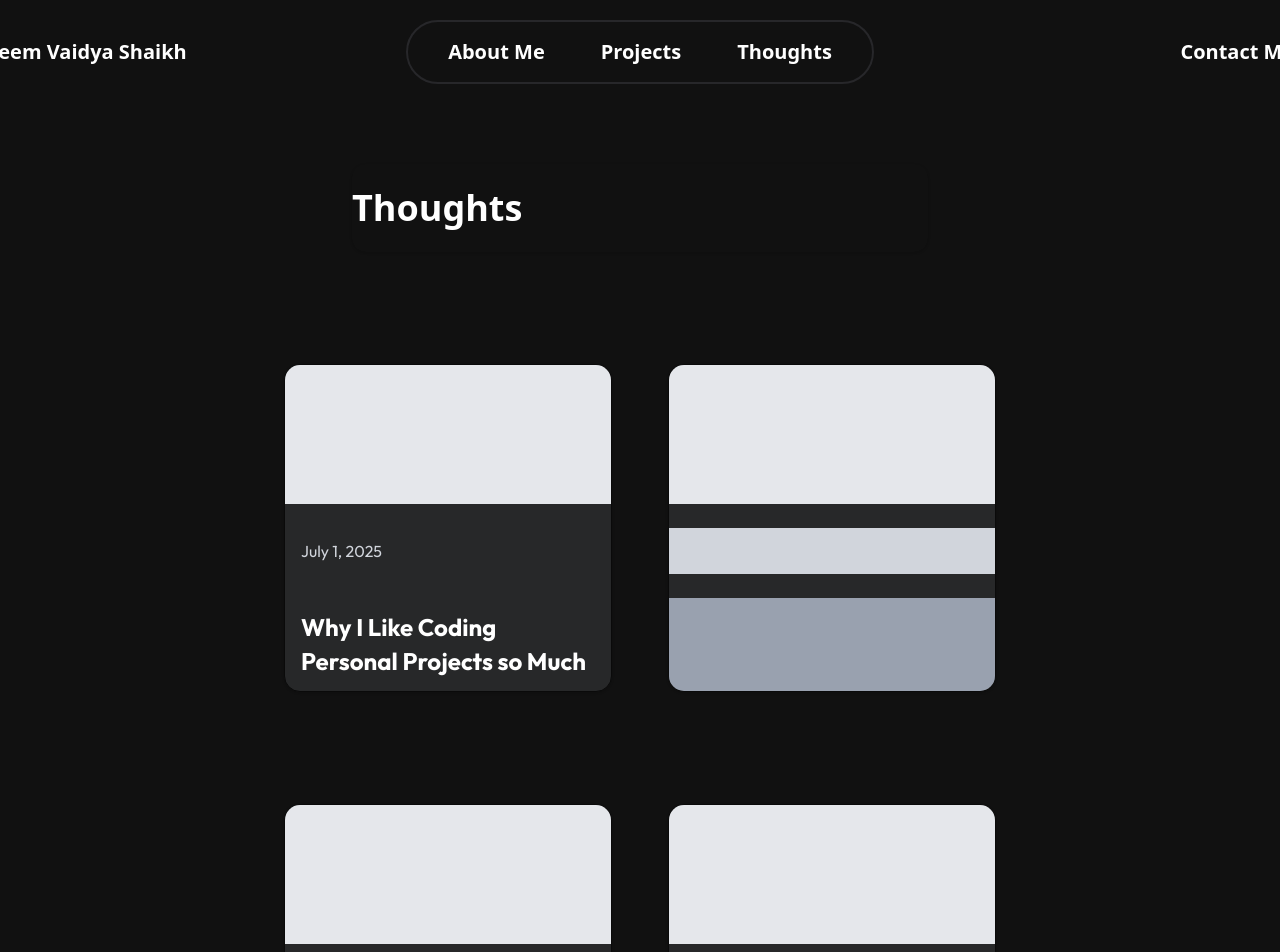
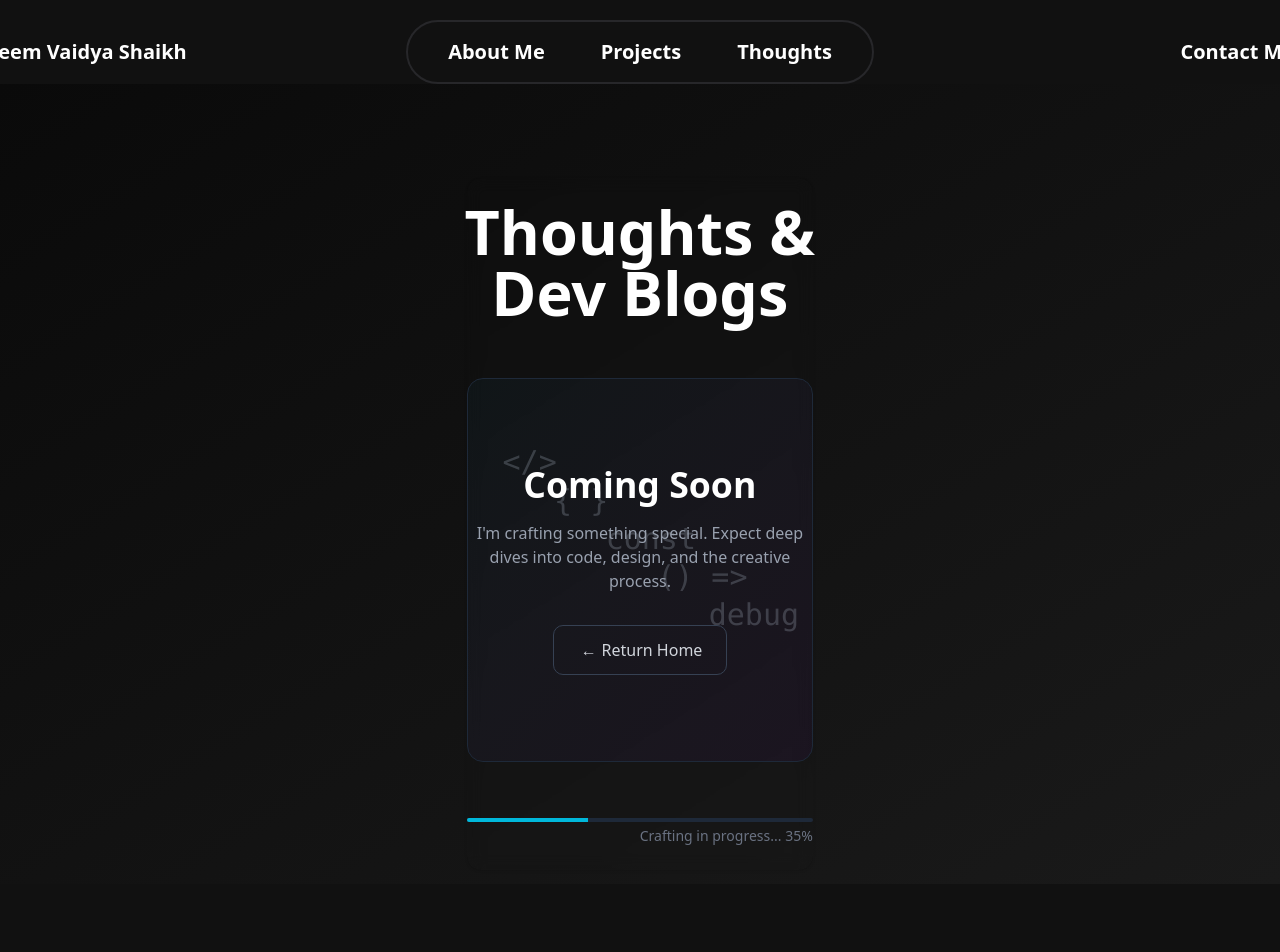
Before and after one commit to AazeemVS/Portfolio-Site, a React (Vite) app in the folder my-portfolio/: page /DevBlogs in a window 1280 px wide. Shown: the top 952 px of the page. After the commit the page ends 884 px from the top, so only its background shows below. Built offline with nearby package versions, Linux system fonts and the light colour scheme.

Commit message:
Added a temporary dev blogs page
I created a temporary dev blogs page so I can launch my page and work on the dev blogs page in the future as a stretch goal.

```diff
--- a/my-portfolio/src/pages/DevBlogs.tsx
+++ b/my-portfolio/src/pages/DevBlogs.tsx
@@ -1,16 +1,22 @@
 import React from "react";
 import { Card } from "@/components/ui/card";
 
-const DevBlogs: React.FC = () => (
-  <>
-    <Card className="border-none mb-8">
-      <h2 className="text-white text-left text-4xl font-bold">Thoughts</h2>
-    </Card>
+import { motion } from "framer-motion";
+import { Link } from "react-router-dom";
 
-    <div className="max-w-3xl mx-auto px-4">
+//const DevBlogs: React.FC = () => (
+//<>
+// <Card className="border-none mb-8">
+//   <h2 className="text-white text-left text-4xl font-bold">Thoughts</h2>
+// </Card>
+
+{
+  /* <div className="max-w-3xl mx-auto px-4">
       <div className="grid grid-cols-2 gap-8">
-        {/* 1st blog */}
-        <Card className="p-0 w-82 h-82 bg-[#272829] border border-2-black rounded-2xl overflow-hidden flex flex-col">
+        {/* 1st blog */
+}
+{
+  /* <Card className="p-0 w-82 h-82 bg-[#272829] border border-2-black rounded-2xl overflow-hidden flex flex-col">
           <div className="h-3/6 bg-gray-200" />
           <div className="h-1/6 flex items-center px-4 text-gray-300 font-outfit text-[16px]">
             July 1, 2025
@@ -20,8 +26,10 @@ const DevBlogs: React.FC = () => (
           </div>
         </Card>
 
-        {/* placeholder blogs */}
-        {[1, 2, 3].map((_, i) => (
+        {/* placeholder blogs */
+}
+{
+  /* {[1, 2, 3].map((_, i) => (
           <Card
             key={i}
             className="p-0 w-82 h-82 bg-[#272829] border border-2-black rounded-2xl overflow-hidden box-border"
@@ -32,8 +40,173 @@ const DevBlogs: React.FC = () => (
           </Card>
         ))}
       </div>
+    </div>  */
+}
+//</>
+//);
+
+//export default DevBlogs;
+
+const DevBlogs: React.FC = () => {
+  const floatingVariants = {
+    initial: { y: 0 },
+    animate: {
+      y: [0, -15, 0],
+      transition: {
+        duration: 8,
+        repeat: Infinity,
+        ease: "easeInOut",
+      },
+    },
+  };
+
+  const pulseVariants = {
+    initial: { scale: 1 },
+    animate: {
+      scale: [1, 1.02, 1],
+      transition: {
+        duration: 4,
+        repeat: Infinity,
+        ease: "easeInOut",
+      },
+    },
+  };
+
+  return (
+    <div className="min-h-screen flex flex-col justify-center items-center px-4 bg-gradient-to-br from-[#0a0a0a] to-[#1a1a1a]">
+      <motion.div
+        initial={{ opacity: 0, y: 20 }}
+        animate={{ opacity: 1, y: 0 }}
+        transition={{ duration: 0.8 }}
+        className="max-w-3xl w-full"
+      >
+        <Card className="border-none bg-transparent backdrop-blur-sm">
+          <motion.h2
+            className="text-white text-4xl md:text-6xl font-bold mb-8 text-center"
+            variants={pulseVariants}
+            initial="initial"
+            animate="animate"
+          >
+            Thoughts & Dev Blogs
+          </motion.h2>
+
+          <motion.div
+            className="relative h-64 md:h-96 w-full rounded-2xl overflow-hidden border border-gray-800 flex items-center justify-center"
+            initial={{ opacity: 0 }}
+            animate={{ opacity: 1 }}
+            transition={{ delay: 0.3 }}
+          >
+            {/* Animated background elements */}
+            <motion.div
+              className="absolute inset-0 bg-gradient-to-br from-cyan-900/10 to-purple-900/10"
+              animate={{
+                backgroundPosition: ["0% 0%", "100% 100%"],
+              }}
+              transition={{
+                duration: 20,
+                repeat: Infinity,
+                repeatType: "reverse",
+                ease: "linear",
+              }}
+            />
+
+            {/* Floating code elements */}
+            {["</>", "{ }", "const", "() =>", "debug"].map((item, index) => (
+              <motion.span
+                key={index}
+                className="absolute text-gray-400/30 font-mono text-xl md:text-3xl"
+                style={{
+                  left: `${10 + index * 15}%`,
+                  top: `${20 + index * 10}%`,
+                }}
+                variants={floatingVariants}
+                initial="initial"
+                animate="animate"
+                transition={{ delay: index * 0.5 }}
+              >
+                {item}
+              </motion.span>
+            ))}
+
+            {/* Main coming soon text */}
+            <div className="relative z-10 text-center">
+              <motion.h3
+                className="text-2xl md:text-4xl font-bold text-white mb-4"
+                initial={{ scale: 0.9 }}
+                animate={{ scale: 1 }}
+                transition={{
+                  duration: 2,
+                  repeat: Infinity,
+                  repeatType: "mirror",
+                }}
+              >
+                Coming Soon
+              </motion.h3>
+              <motion.p
+                className="text-gray-400 max-w-md mx-auto"
+                initial={{ opacity: 0 }}
+                animate={{ opacity: 1 }}
+                transition={{ delay: 0.8 }}
+              >
+                I'm crafting something special. Expect deep dives into code,
+                design, and the creative process.
+              </motion.p>
+
+              <motion.div
+                className="mt-8"
+                initial={{ opacity: 0 }}
+                animate={{ opacity: 1 }}
+                transition={{ delay: 1 }}
+              >
+                <Link
+                  to="/"
+                  className="inline-flex items-center px-6 py-3 border border-gray-700 text-gray-300 rounded-lg font-medium hover:bg-gray-800/50 hover:text-white transition-colors duration-300 group"
+                >
+                  <motion.span
+                    animate={{
+                      x: [0, 5, 0],
+                    }}
+                    transition={{
+                      duration: 2,
+                      repeat: Infinity,
+                    }}
+                    className="mr-2 group-hover:mr-3 transition-all"
+                  >
+                    ←
+                  </motion.span>
+                  Return Home
+                </Link>
+              </motion.div>
+            </div>
+          </motion.div>
+
+          {/* Progress indicator */}
+          <motion.div
+            className="mt-8"
+            initial={{ opacity: 0 }}
+            animate={{ opacity: 1 }}
+            transition={{ delay: 1.2 }}
+          >
+            <div className="h-1 w-full bg-gray-800 rounded-full overflow-hidden">
+              <motion.div
+                className="h-full bg-cyan-500"
+                initial={{ width: 0 }}
+                animate={{ width: "35%" }}
+                transition={{
+                  duration: 2,
+                  delay: 1.5,
+                  ease: "easeInOut",
+                }}
+              />
+            </div>
+            <p className="text-right text-sm text-gray-500 mt-1">
+              Crafting in progress... 35%
+            </p>
+          </motion.div>
+        </Card>
+      </motion.div>
     </div>
-  </>
-);
+  );
+};
 
 export default DevBlogs;
```
